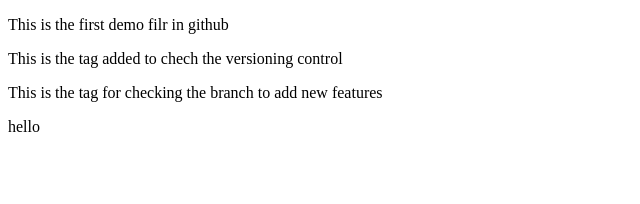
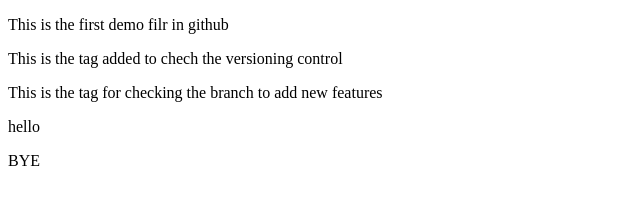
Before and after one commit to 25062000/demo_github, a plain HTML site: page index.html in a window 1280 px wide. Shown: the full height of the page, 0-640 px from the left. Drawn offline with Linux system fonts and the light colour scheme.

Commit message:
SAMPLE COMMIT

```diff
--- a/index.html
+++ b/index.html
@@ -11,5 +11,6 @@
     <p>This is the tag added to chech the versioning control</p>
     <p>This is the tag for checking the branch to add new features</p>
     <p>hello</p>
+    <P>BYE</P>
 </body>
 </html>
```
